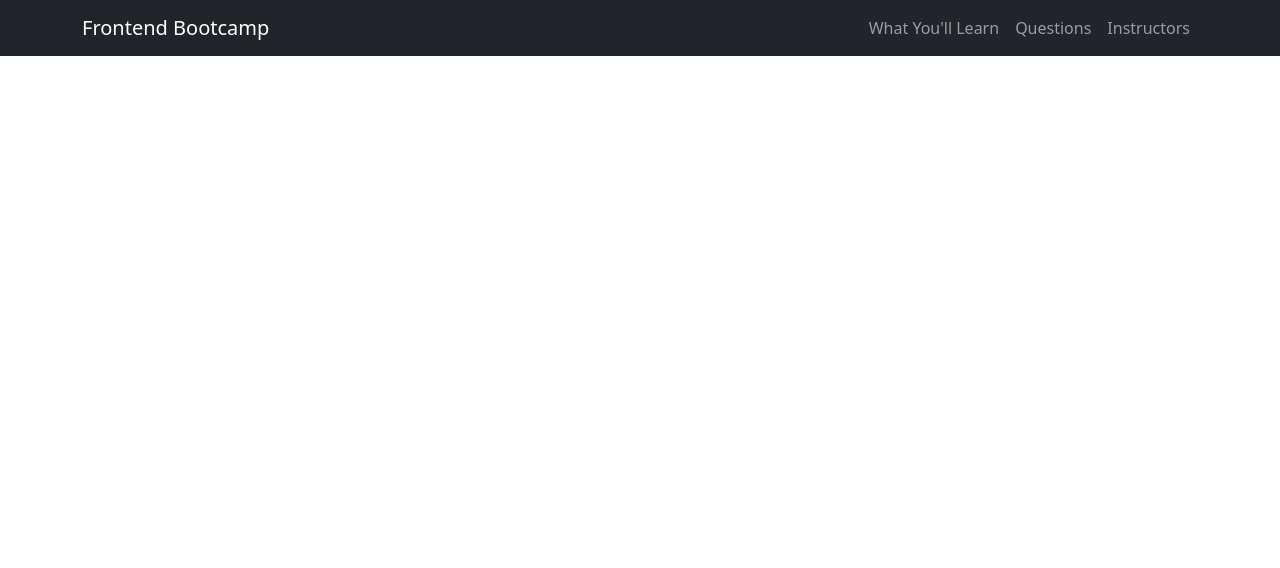
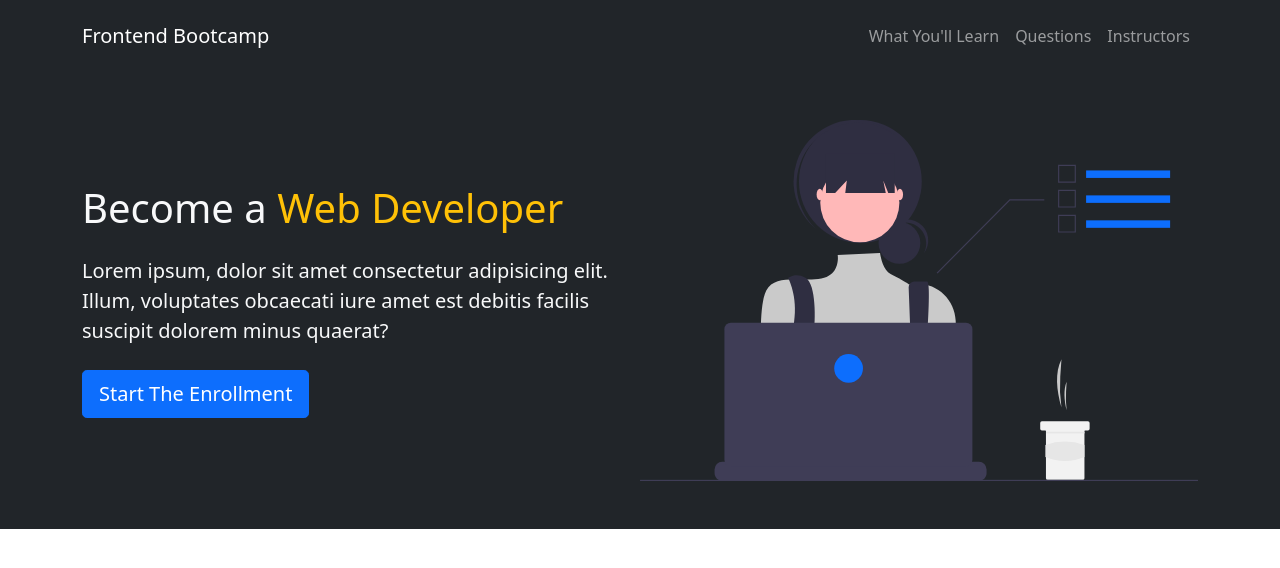
Before and after one commit to yodkwtf/bootstrap-v5-homemakers-website, a plain HTML site: page index.html in a window 1280 px wide. Drawn offline with nearby package versions, Linux system fonts and the light colour scheme.

Commit message:
hero section completed

```diff
--- a/index.html
+++ b/index.html
@@ -18,7 +18,7 @@
 
   <body>
     <!-- NAVBAR -->
-    <nav class="navbar navbar-expand-md bg-dark navbar-dark">
+    <nav class="navbar navbar-expand-md bg-dark navbar-dark py-3">
       <div class="container">
         <a href="#" class="navbar-brand">Frontend Bootcamp</a>
         <button
@@ -45,7 +45,30 @@
         </div>
       </div>
     </nav>
-    <!-- end of NAVBAR -->
+    <!-- END OF NAVBAR -->
+
+    <!-- SHOWCASE -->
+    <section class="bg-dark text-light p-5 text-center text-sm-start">
+      <div class="container">
+        <div class="d-sm-flex align-items-center">
+          <article>
+            <h1>Become a <span class="text-warning">Web Developer</span></h1>
+            <p class="lead my-4">
+              Lorem ipsum, dolor sit amet consectetur adipisicing elit. Illum,
+              voluptates obcaecati iure amet est debitis facilis suscipit
+              dolorem minus quaerat?
+            </p>
+            <button class="btn btn-primary btn-lg">Start The Enrollment</button>
+          </article>
+          <img
+            src="img/showcase.svg"
+            alt="banner-img"
+            class="img-fluid w-50 d-none d-sm-block"
+          />
+        </div>
+      </div>
+    </section>
+    <!-- END OF SHOWCASE -->
 
     <!-- bootstrap js bundle cdn -->
     <script
```
